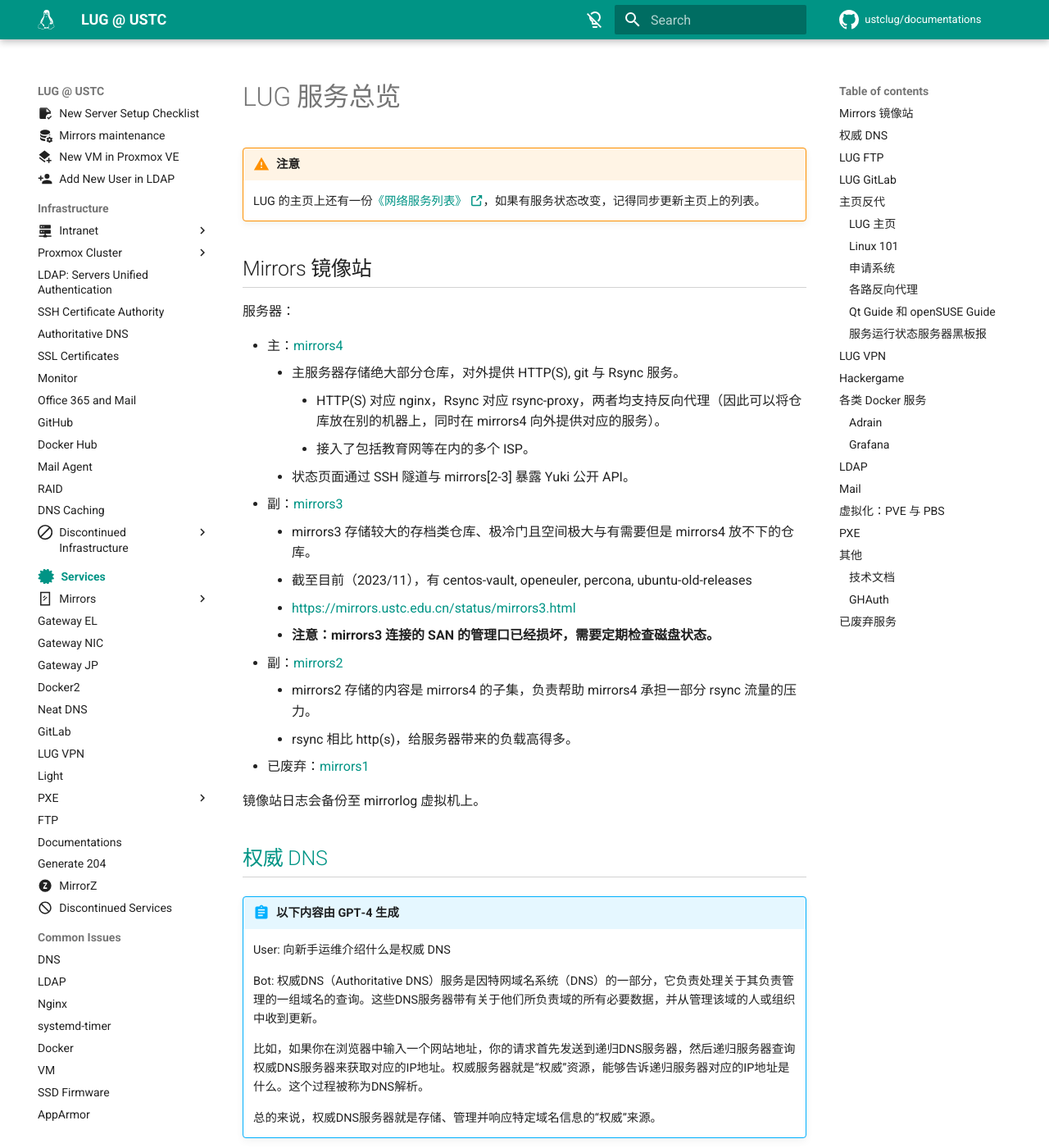
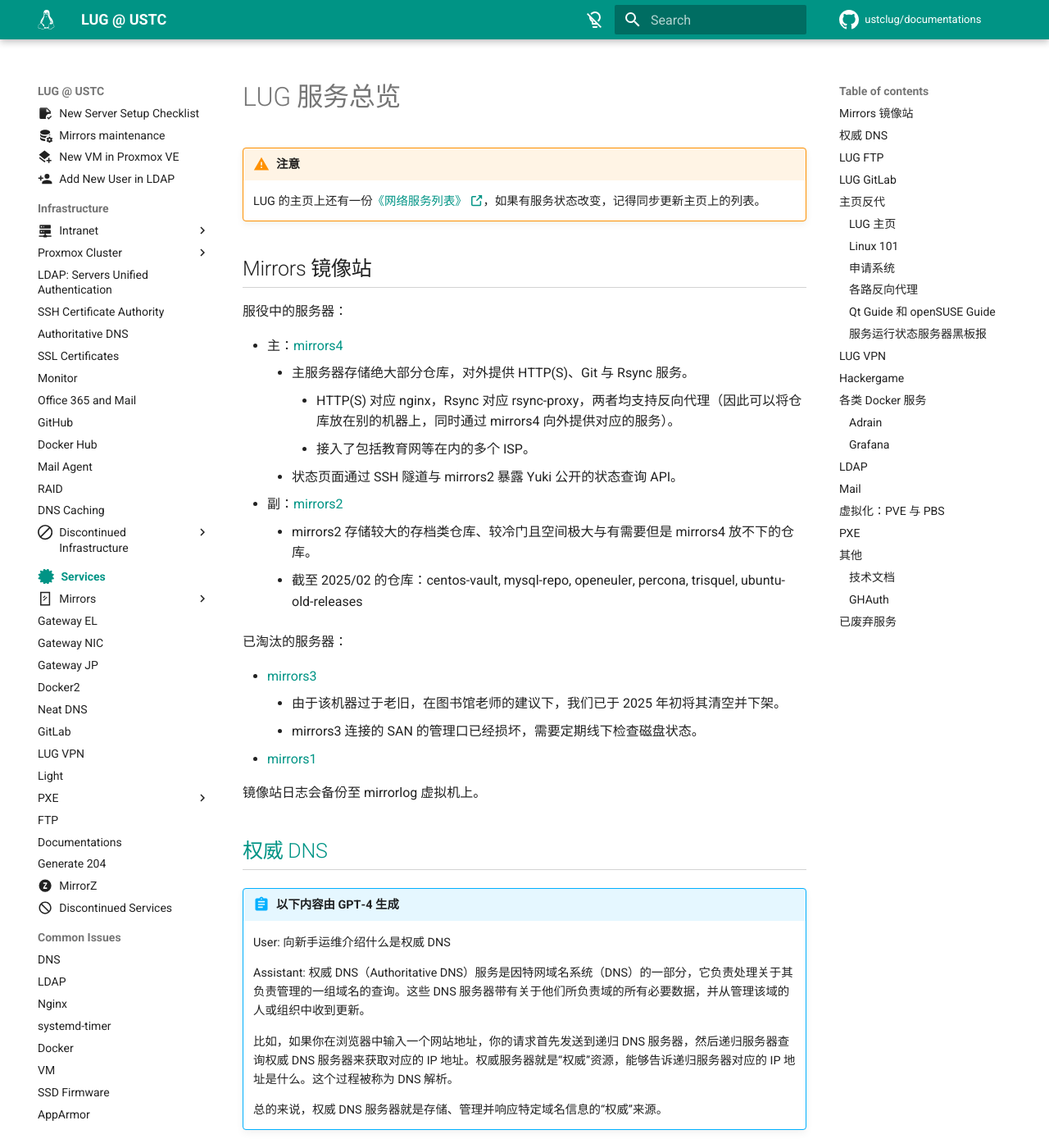
Before and after one commit to ustclug/documentations, an MkDocs documentation site: the page built from docs/services/index.md, in a window 1280 px wide and 1400 px high. Shown: the whole window at 82% size. Built offline with MkDocs 1.6.1 and Material for MkDocs 9.7.7, drawn with Linux system fonts in a browser that asks for light colours; comment, search, counter and statistics services are not loaded.

Commit message:
Update status with mirrors2/3/4

```diff
--- a/docs/services/index.md
+++ b/docs/services/index.md
@@ -10,22 +10,23 @@
 
 ## Mirrors 镜像站
 
-服务器：
+服役中的服务器：
 
 - 主：[mirrors4](mirrors/4/index.md)
-    - 主服务器存储绝大部分仓库，对外提供 HTTP(S), git 与 Rsync 服务。
-        - HTTP(S) 对应 nginx，Rsync 对应 rsync-proxy，两者均支持反向代理（因此可以将仓库放在别的机器上，同时在 mirrors4 向外提供对应的服务）。
+    - 主服务器存储绝大部分仓库，对外提供 HTTP(S)、Git 与 Rsync 服务。
+        - HTTP(S) 对应 nginx，Rsync 对应 rsync-proxy，两者均支持反向代理（因此可以将仓库放在别的机器上，同时通过 mirrors4 向外提供对应的服务）。
         - 接入了包括教育网等在内的多个 ISP。
-    - 状态页面通过 SSH 隧道与 mirrors[2-3] 暴露 Yuki 公开 API。
-- 副：[mirrors3](mirrors/3/index.md)
-    - mirrors3 存储较大的存档类仓库、极冷门且空间极大与有需要但是 mirrors4 放不下的仓库。
-    - 截至目前（2023/11），有 centos-vault, openeuler, percona, ubuntu-old-releases
-    - <https://mirrors.ustc.edu.cn/status/mirrors3.html>
-    - **注意：mirrors3 连接的 SAN 的管理口已经损坏，需要定期检查磁盘状态。**
+    - 状态页面通过 SSH 隧道与 mirrors2 暴露 Yuki 公开的状态查询 API。
 - 副：[mirrors2](mirrors/2/index.md)
-    - mirrors2 存储的内容是 mirrors4 的子集，负责帮助 mirrors4 承担一部分 rsync 流量的压力。
-    - rsync 相比 http(s)，给服务器带来的负载高得多。
-- 已废弃：[mirrors1](mirrors/1/index.md)
+    - mirrors2 存储较大的存档类仓库、较冷门且空间极大与有需要但是 mirrors4 放不下的仓库。
+    - 截至 2025/02 的仓库：centos-vault, mysql-repo, openeuler, percona, trisquel, ubuntu-old-releases
+
+已淘汰的服务器：
+
+- [mirrors3](mirrors/3/index.md)
+    - 由于该机器过于老旧，在图书馆老师的建议下，我们已于 2025 年初将其清空并下架。
+    - mirrors3 连接的 SAN 的管理口已经损坏，需要定期线下检查磁盘状态。
+- [mirrors1](mirrors/1/index.md)
 
 镜像站日志会备份至 mirrorlog 虚拟机上。
 
@@ -35,11 +36,11 @@
 
     User: 向新手运维介绍什么是权威 DNS
 
-    Bot: 权威DNS（Authoritative DNS）服务是因特网域名系统（DNS）的一部分，它负责处理关于其负责管理的一组域名的查询。这些DNS服务器带有关于他们所负责域的所有必要数据，并从管理该域的人或组织中收到更新。
+    Assistant: 权威 DNS（Authoritative DNS）服务是因特网域名系统（DNS）的一部分，它负责处理关于其负责管理的一组域名的查询。这些 DNS 服务器带有关于他们所负责域的所有必要数据，并从管理该域的人或组织中收到更新。
 
-    比如，如果你在浏览器中输入一个网站地址，你的请求首先发送到递归DNS服务器，然后递归服务器查询权威DNS服务器来获取对应的IP地址。权威服务器就是“权威”资源，能够告诉递归服务器对应的IP地址是什么。这个过程被称为DNS解析。
+    比如，如果你在浏览器中输入一个网站地址，你的请求首先发送到递归 DNS 服务器，然后递归服务器查询权威 DNS 服务器来获取对应的 IP 地址。权威服务器就是“权威”资源，能够告诉递归服务器对应的 IP 地址是什么。这个过程被称为 DNS 解析。
 
-    总的来说，权威DNS服务器就是存储、管理并响应特定域名信息的“权威”来源。
+    总的来说，权威 DNS 服务器就是存储、管理并响应特定域名信息的“权威”来源。
 
 我们的权威 DNS 服务器提供了与 LUG 有关的域名的相关解析信息，同时也是一个（通过域名）可以概览 LUG 曾经与目前有的服务的地方。
 
--- a/mkdocs.yml
+++ b/mkdocs.yml
@@ -116,7 +116,7 @@
         - Networking: services/mirrors/4/networking/index.md
         - Networking - Routing: services/mirrors/4/networking/route.md
         - Networking - Misc: services/mirrors/4/networking/misc.md
-      - Auxiliary (3):
+      - Obsolete (3):
         - services/mirrors/3/index.md
       - Auxiliary (2):
         - services/mirrors/2/index.md
```
Also changed, not shown: docs/services/mirrors/2/index.md (+1 -1 lines).
